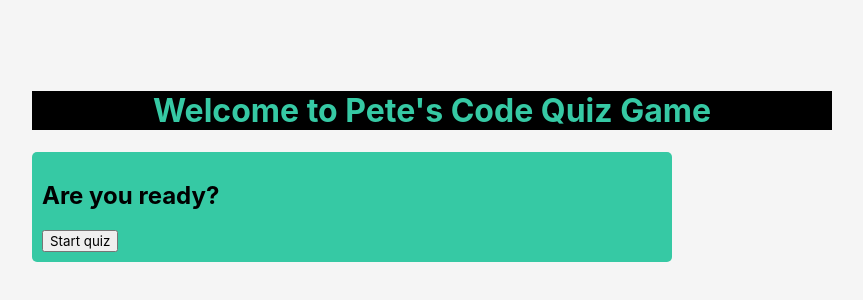
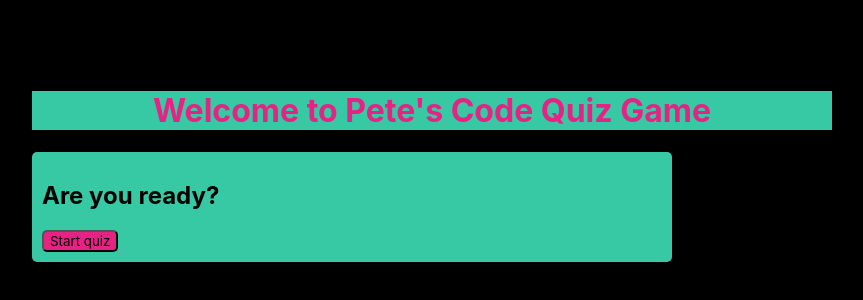
Before and after one commit to PeteLow-13/QuizGame-plow, a plain HTML site: page index.html in a window 1280 px wide. Shown: the part 474-774 px from the top of the page, without its empty margins (208-1071 px from the left). Drawn offline with Linux system fonts and the light colour scheme.

Commit message:
css changes

```diff
--- a/quizgame.css
+++ b/quizgame.css
@@ -7,10 +7,10 @@
 
 
 h1 {
-    background-color: black;
+    background-color: rgb(54, 201, 164);
     text-align: center;
-    text-shadow: rgb(230, 34, 132);
-    color: rgb(54, 201, 164);
+    color:rgb(230, 34, 132);
+
 
 }
 
@@ -22,10 +22,10 @@ body {
     height: 100vw;
     justify-content: center;
     align-items: center;
-    background-color: whitesmoke;
+    background-color: black;
 
 }
-start-container{
+.start-container{
     width: 800px;
     max-width: 80%;
     justify-content: center;
@@ -39,7 +39,10 @@ start-container{
     justify-content: center;
     background-color: rgb(54, 201, 164);
     border-radius: 5px;
+    border-color: rgb(230, 34, 132);
+    border-width: 2px;
     padding: 10px;
+
 
 }
 
@@ -50,10 +53,12 @@ start-container{
     margin: 20px;
 }
 
-.button {
+button {
     background-color: rgb(230, 34, 132);
-    color: rgb(54, 201, 164);
-    border: 2px black;
+    color: black;
+    border-color: black;
+    border-width: 2px;
+    border-radius: 5px;
 
 }
 scorecontainer{
```
